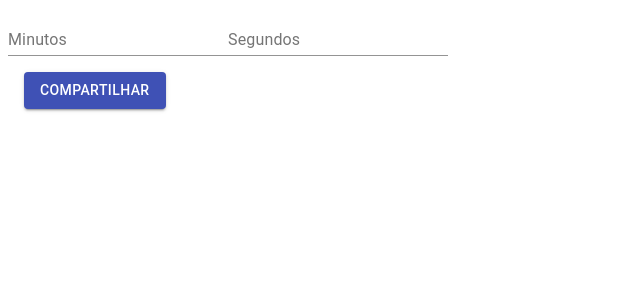
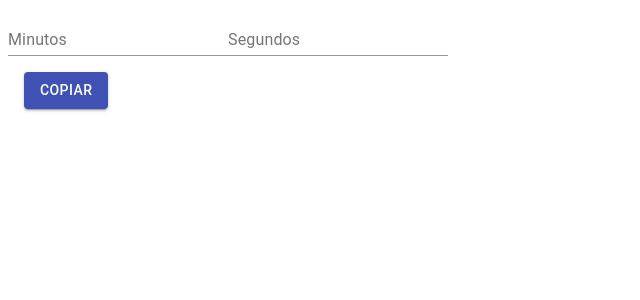
Before and after one commit to ecrseer/YTime2, a Next.js app: page / in a window 1280 px wide. Shown: the top 300 px of the page, without its empty margins (0-640 px from the left). Built offline with nearby package versions, Linux system fonts and the light colour scheme.

Commit message:
typeof nav

```diff
--- a/components/textMaterial/Sbutton.js
+++ b/components/textMaterial/Sbutton.js
@@ -11,7 +11,7 @@ const useStyles = makeStyles((theme) => ({
 
 export default function Sbutton({urlModif}) {
     const classes = useStyles();
-    const [myNav,setMyNav] = useState(false);
+    const [myNav,setMyNav] = useState(undefined);
     useEffect(()=>{
         setMyNav(navigator.share)
     },[])
@@ -34,7 +34,7 @@ export default function Sbutton({urlModif}) {
     return (
       <div className={classes.root}>
 
-        {myNav ?
+        {typeof myNav === "undefined"?
             <Button variant="contained" color="primary"
          onClick={()=>{copiar(urlModif)}} >
             Copiar
```
Also changed, not shown: 1 other file (tests, documents, lock files or other folders).
